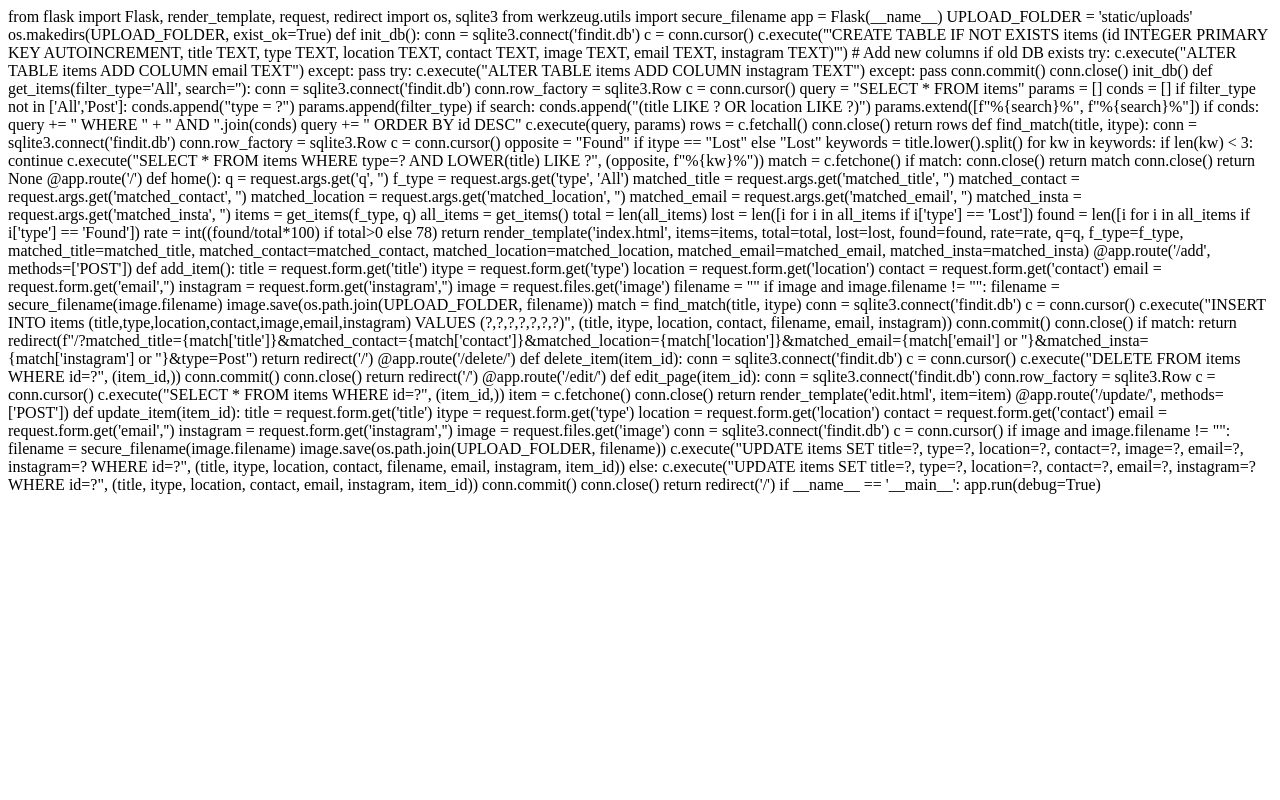
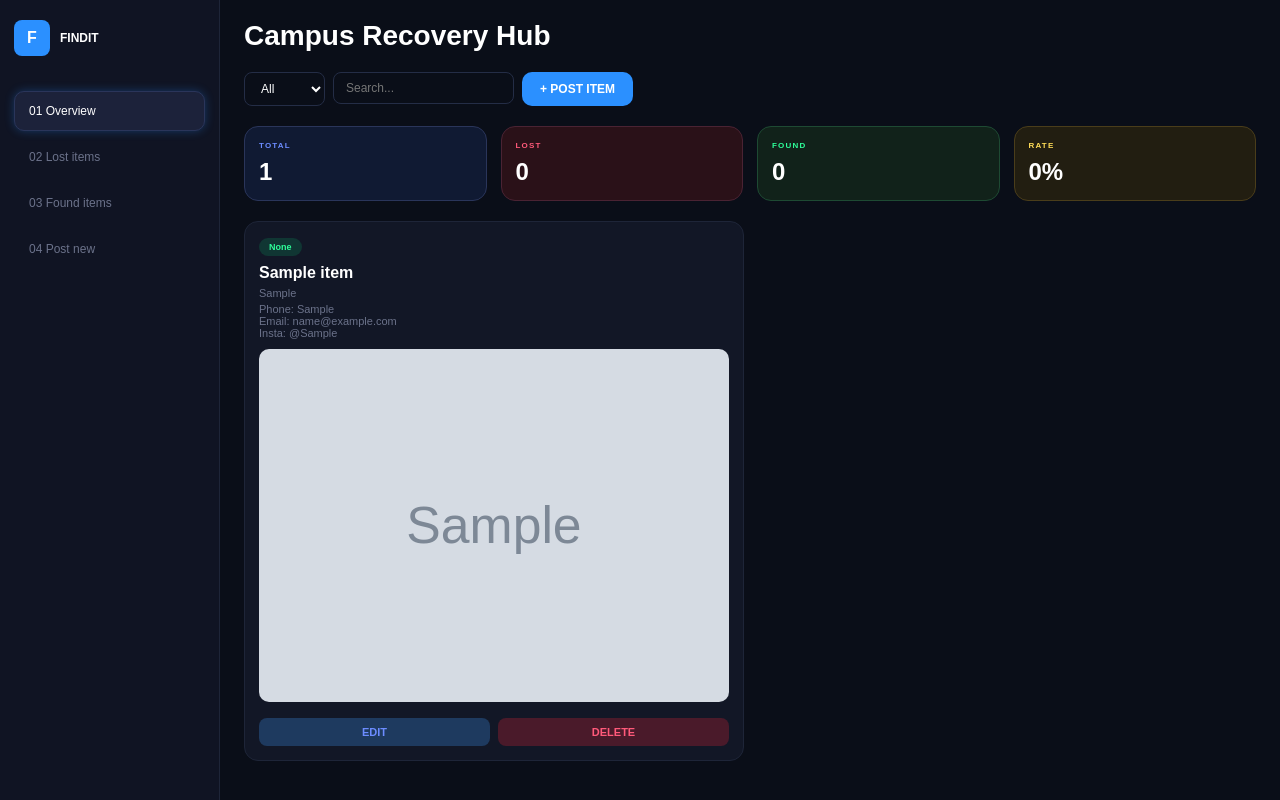
Before and after one commit to banuteja430-cell/final-find-it, a Flask app: page / in a window 1280 px wide. Run offline with Flask 3, Linux system fonts and the light colour scheme; tables that the repository leaves empty hold one stand-in row (values such as "Sample post"); grey boxes marked "Sample" are stand-in pictures.

Commit message:
Update index.html

```diff
--- a/templates/index.html
+++ b/templates/index.html
@@ -1,146 +1,135 @@
-from flask import Flask, render_template, request, redirect
-import os, sqlite3
-from werkzeug.utils import secure_filename
-app = Flask(__name__)
-UPLOAD_FOLDER = 'static/uploads'
-os.makedirs(UPLOAD_FOLDER, exist_ok=True)
+<!DOCTYPE html>
+<html>
+<head>
+<meta name="viewport" content="width=device-width, initial-scale=1">
+<title>FindIt</title>
+<style>
+*{margin:0;padding:0;box-sizing:border-box}
+body{background:#0a0e18;color:#cdd6e0;font-family:Arial;display:flex;min-height:100vh}
+.sidebar{width:220px;background:#101423;border-right:1px solid #1e2538;padding:20px 14px;position:fixed;height:100vh;left:0;top:0}
+.logo{display:flex;gap:10px;align-items:center;margin-bottom:35px}
+.logo-icon{width:36px;height:36px;background:#2b90ff;border-radius:8px;display:flex;align-items:center;justify-content:center;font-weight:900;color:#fff}
+.menu{list-style:none}
+.menu li{padding:12px 14px;border-radius:10px;font-size:12px;color:#6b728a;margin-bottom:6px;cursor:pointer;border:1px solid transparent}
+.menu li.active{background:#1c223a;color:#fff;border-color:#2a355a;box-shadow:0 0 10px rgba(43,144,255,0.3)}
+.main{flex:1;margin-left:220px;padding:20px 24px}
+.title{font-size:28px;font-weight:900;color:#fff}
+.stats{display:grid;grid-template-columns:1fr 1fr 1fr 1fr;gap:14px;margin:20px 0}
+.card{border-radius:14px;padding:14px;border:1px solid}
+.c1{background:#101a33;border-color:#2a355a}.c1 .card-label{color:#6c8cff}
+.c2{background:#2a1118;border-color:#4a2333}.c2 .card-label{color:#ff5a7a}
+.c3{background:#11221a;border-color:#1e4a33}.c3 .card-label{color:#2eff9a}
+.c4{background:#221e11;border-color:#4a3d1a}.c4 .card-label{color:#ffdd57}
+.card-label{font-size:8px;letter-spacing:0.15em;font-weight:700}
+.card-val{font-size:24px;font-weight:900;margin-top:8px;color:#fff}
+.grid{display:grid;grid-template-columns:1fr 1fr;gap:12px}
+.item-card{background:#121726;border:1px solid #1e2538;border-radius:14px;padding:14px}
+.badge{font-size:9px;padding:4px 10px;border-radius:20px;font-weight:800}
+.form-card{background:#121726;border:1px solid #1e2538;border-radius:16px;padding:20px;margin-top:20px}
+.form-card input,.form-card select{width:100%;margin:7px 0;padding:12px;background:#0a0e18;border:1px solid #242d46;border-radius:10px;color:#fff}
+.btn{padding:10px 18px;background:#2b90ff;color:#fff;border-radius:10px;border:none;font-size:12px;font-weight:800;cursor:pointer}
+.select,.search{background:#0a0e18;border:1px solid #242d46;border-radius:8px;color:#fff;padding:8px 12px;font-size:12px}
+.match-banner{background:#11221a;border:2px solid #00ff88;color:#fff;padding:20px;border-radius:14px;text-align:center;margin-bottom:20px}
+.wa-btn{background:#25D366;color:#fff;padding:12px 20px;border-radius:10px;text-decoration:none;font-weight:900;display:inline-block;margin:6px}
+.email-btn{background:#EA4335;color:#fff;padding:12px 20px;border-radius:10px;text-decoration:none;font-weight:900;display:inline-block;margin:6px}
+.insta-btn{background:linear-gradient(45deg,#f09433,#e6683c,#dc2743,#cc2366,#bc1888);color:#fff;padding:12px 20px;border-radius:10px;text-decoration:none;font-weight:900;display:inline-block;margin:6px}
+</style>
+{% if matched_title %}
+<script>
+window.onload = function(){
+  const contact = "{{ matched_contact }}";
+  const title = "{{ matched_title }}";
+  alert("MATCH FOUND! Item: " + title + " | Contact: " + contact + "\n\nChoose how to contact the lost person - WhatsApp, Email, or Instagram!");
+}
+</script>
+{% endif %}
+</head>
+<body>
+<div class="sidebar">
+<div class="logo"><div class="logo-icon">F</div><div style="font-size:12px;font-weight:800;color:#fff">FINDIT</div></div>
+<ul class="menu">
+<li id="m1" onclick="window.location.href='/'">01 Overview</li>
+<li id="m2" onclick="window.location.href='/?type=Lost'">02 Lost items</li>
+<li id="m3" onclick="window.location.href='/?type=Found'">03 Found items</li>
+<li id="m4" onclick="window.location.href='/?type=Post'">04 Post new</li>
+</ul>
+</div>
+<div class="main">
+<div class="title">Campus Recovery Hub</div>
 
-def init_db():
-    conn = sqlite3.connect('findit.db')
-    c = conn.cursor()
-    c.execute('''CREATE TABLE IF NOT EXISTS items
-                 (id INTEGER PRIMARY KEY AUTOINCREMENT, title TEXT, type TEXT, location TEXT, contact TEXT, image TEXT, email TEXT, instagram TEXT)''')
-    # Add new columns if old DB exists
-    try: c.execute("ALTER TABLE items ADD COLUMN email TEXT")
-    except: pass
-    try: c.execute("ALTER TABLE items ADD COLUMN instagram TEXT")
-    except: pass
-    conn.commit()
-    conn.close()
-init_db()
+{% if matched_title %}
+<div class="match-banner">
+<h3 style="color:#00ff88">MATCH FOUND!</h3>
+<p style="margin-top:8px">We found matching item: <b>{{ matched_title }}</b> at {{ matched_location }}</p>
+<p style="margin-top:6px;font-size:13px">Contact details of lost person:</p>
+<p style="margin-top:6px"><b>Phone:</b> {{ matched_contact }} {% if matched_email %}| <b>Email:</b> {{ matched_email }}{% endif %} {% if matched_insta %}| <b>Instagram:</b> @{{ matched_insta }}{% endif %}</p>
+<div style="margin-top:14px">
+<a class="wa-btn" href="https://wa.me/91{{ matched_contact }}?text=Hi!%20I%20found%20your%20lost%20item%20{{ matched_title }}%20at%20{{ matched_location }}.%20Contact%20me%20to%20collect." target="_blank">WhatsApp Message</a>
+{% if matched_email %}
+<a class="email-btn" href="mailto:{{ matched_email }}?subject=Found Your Lost Item: {{ matched_title }}&body=Hi,%0D%0A%0D%0AI found your lost item {{ matched_title }} at {{ matched_location }}.%0D%0APlease contact me to collect it.%0D%0A%0D%0AThanks,%0D%0AFindIt App" target="_blank">Send Email</a>
+{% endif %}
+{% if matched_insta %}
+<a class="insta-btn" href="https://instagram.com/{{ matched_insta }}" target="_blank">Instagram @{{ matched_insta }}</a>
+{% endif %}
+</div>
+<p style="margin-top:10px;font-size:11px;color:#6b728a">Click any button above to directly contact the lost person</p>
+</div>
+{% endif %}
 
-def get_items(filter_type='All', search=''):
-    conn = sqlite3.connect('findit.db')
-    conn.row_factory = sqlite3.Row
-    c = conn.cursor()
-    query = "SELECT * FROM items"
-    params = []
-    conds = []
-    if filter_type not in ['All','Post']:
-        conds.append("type = ?")
-        params.append(filter_type)
-    if search:
-        conds.append("(title LIKE ? OR location LIKE ?)")
-        params.extend([f"%{search}%", f"%{search}%"])
-    if conds:
-        query += " WHERE " + " AND ".join(conds)
-    query += " ORDER BY id DESC"
-    c.execute(query, params)
-    rows = c.fetchall()
-    conn.close()
-    return rows
+{% if f_type != 'Post' %}
+<div style="display:flex;gap:8px;margin:20px 0">
+<select class="select" onchange="window.location.href='/?type='+this.value"><option value="All" {% if f_type=='All' %}selected{% endif %}>All</option><option value="Lost" {% if f_type=='Lost' %}selected{% endif %}>Lost</option><option value="Found" {% if f_type=='Found' %}selected{% endif %}>Found</option></select>
+<form method="get"><input name="q" value="{{ q }}" class="search" placeholder="Search..."></form>
+<button class="btn" onclick="window.location.href='/?type=Post'">+ POST ITEM</button>
+</div>
+<div class="stats">
+<div class="card c1"><div class="card-label">TOTAL</div><div class="card-val">{{ total }}</div></div>
+<div class="card c2"><div class="card-label">LOST</div><div class="card-val">{{ lost }}</div></div>
+<div class="card c3"><div class="card-label">FOUND</div><div class="card-val">{{ found }}</div></div>
+<div class="card c4"><div class="card-label">RATE</div><div class="card-val">{{ rate }}%</div></div>
+</div>
+<div class="grid">
+{% for it in items %}
+<div class="item-card">
+<span class="badge" style="{% if it.type=='Lost' %}background:#ff2a5a22;color:#ff5a7a{% else %}background:#00ff8822;color:#2eff9a{% endif %}">{{ it.type }}</span>
+<div style="margin-top:10px;font-weight:800;color:#fff">{{ it.title }}</div>
+<div style="font-size:11px;color:#6b728a;margin-top:5px">{{ it.location }}</div>
+<div style="font-size:11px;color:#6b728a;margin-top:4px">Phone: {{ it.contact }} {% if it.email %}<br>Email: {{ it.email }}{% endif %} {% if it.instagram %}<br>Insta: @{{ it.instagram }}{% endif %}</div>
+{% if it.image %}<img src="/static/uploads/{{ it.image }}" style="width:100%;border-radius:10px;margin-top:10px">{% endif %}
+<div style="display:flex;gap:8px;margin-top:12px">
+<a href="/edit/{{ it.id }}" style="flex:1;background:#1e3a5f;color:#6c8cff;padding:8px;border-radius:8px;font-size:11px;font-weight:800;text-align:center;text-decoration:none">EDIT</a>
+<a href="/delete/{{ it.id }}" style="flex:1;background:#4a1a2a;color:#ff5a7a;padding:8px;border-radius:8px;font-size:11px;font-weight:800;text-align:center;text-decoration:none">DELETE</a>
+</div>
+</div>
+{% endfor %}
+</div>
+{% endif %}
 
-def find_match(title, itype):
-    conn = sqlite3.connect('findit.db')
-    conn.row_factory = sqlite3.Row
-    c = conn.cursor()
-    opposite = "Found" if itype == "Lost" else "Lost"
-    keywords = title.lower().split()
-    for kw in keywords:
-        if len(kw) < 3: continue
-        c.execute("SELECT * FROM items WHERE type=? AND LOWER(title) LIKE ?", (opposite, f"%{kw}%"))
-        match = c.fetchone()
-        if match:
-            conn.close()
-            return match
-    conn.close()
-    return None
+{% if f_type == 'Post' %}
+<div class="form-card" style="margin-top:30px">
+<h4 style="color:#fff;margin-bottom:14px;letter-spacing:0.1em">POST NEW ITEM</h4>
+<form action="/add" method="post" enctype="multipart/form-data">
+<input name="title" placeholder="Item Title - ex: Black Wallet" required>
+<select name="type" required><option value="Lost">Lost Item</option><option value="Found">Found Item</option></select>
+<input name="location" placeholder="Location - ex: Library, Canteen" required>
+<input name="contact" placeholder="Phone Number - ex: 7975165725" required>
+<input name="email" placeholder="Email - ex: name@gmail.com (Optional)">
+<input name="instagram" placeholder="Instagram Username - ex: yourname (Optional)">
+<input type="file" name="image">
+<button class="btn" style="width:100%;margin-top:12px;padding:16px;font-size:14px" type="submit">POST ITEM NOW</button>
+</form>
+</div>
+{% endif %}
 
-@app.route('/')
-def home():
-    q = request.args.get('q', '')
-    f_type = request.args.get('type', 'All')
-    matched_title = request.args.get('matched_title', '')
-    matched_contact = request.args.get('matched_contact', '')
-    matched_location = request.args.get('matched_location', '')
-    matched_email = request.args.get('matched_email', '')
-    matched_insta = request.args.get('matched_insta', '')
-    items = get_items(f_type, q)
-    all_items = get_items()
-    total = len(all_items)
-    lost = len([i for i in all_items if i['type'] == 'Lost'])
-    found = len([i for i in all_items if i['type'] == 'Found'])
-    rate = int((found/total*100) if total>0 else 78)
-    return render_template('index.html', items=items, total=total, lost=lost, found=found, rate=rate, q=q, f_type=f_type,
-                           matched_title=matched_title, matched_contact=matched_contact, matched_location=matched_location,
-                           matched_email=matched_email, matched_insta=matched_insta)
-
-@app.route('/add', methods=['POST'])
-def add_item():
-    title = request.form.get('title')
-    itype = request.form.get('type')
-    location = request.form.get('location')
-    contact = request.form.get('contact')
-    email = request.form.get('email','')
-    instagram = request.form.get('instagram','')
-    image = request.files.get('image')
-    filename = ""
-    if image and image.filename != "":
-        filename = secure_filename(image.filename)
-        image.save(os.path.join(UPLOAD_FOLDER, filename))
-
-    match = find_match(title, itype)
-
-    conn = sqlite3.connect('findit.db')
-    c = conn.cursor()
-    c.execute("INSERT INTO items (title,type,location,contact,image,email,instagram) VALUES (?,?,?,?,?,?,?)",
-              (title, itype, location, contact, filename, email, instagram))
-    conn.commit()
-    conn.close()
-
-    if match:
-        return redirect(f"/?matched_title={match['title']}&matched_contact={match['contact']}&matched_location={match['location']}&matched_email={match['email'] or ''}&matched_insta={match['instagram'] or ''}&type=Post")
-    return redirect('/')
-
-@app.route('/delete/<int:item_id>')
-def delete_item(item_id):
-    conn = sqlite3.connect('findit.db')
-    c = conn.cursor()
-    c.execute("DELETE FROM items WHERE id=?", (item_id,))
-    conn.commit()
-    conn.close()
-    return redirect('/')
-
-@app.route('/edit/<int:item_id>')
-def edit_page(item_id):
-    conn = sqlite3.connect('findit.db')
-    conn.row_factory = sqlite3.Row
-    c = conn.cursor()
-    c.execute("SELECT * FROM items WHERE id=?", (item_id,))
-    item = c.fetchone()
-    conn.close()
-    return render_template('edit.html', item=item)
-
-@app.route('/update/<int:item_id>', methods=['POST'])
-def update_item(item_id):
-    title = request.form.get('title')
-    itype = request.form.get('type')
-    location = request.form.get('location')
-    contact = request.form.get('contact')
-    email = request.form.get('email','')
-    instagram = request.form.get('instagram','')
-    image = request.files.get('image')
-    conn = sqlite3.connect('findit.db')
-    c = conn.cursor()
-    if image and image.filename != "":
-        filename = secure_filename(image.filename)
-        image.save(os.path.join(UPLOAD_FOLDER, filename))
-        c.execute("UPDATE items SET title=?, type=?, location=?, contact=?, image=?, email=?, instagram=? WHERE id=?", (title, itype, location, contact, filename, email, instagram, item_id))
-    else:
-        c.execute("UPDATE items SET title=?, type=?, location=?, contact=?, email=?, instagram=? WHERE id=?", (title, itype, location, contact, email, instagram, item_id))
-    conn.commit()
-    conn.close()
-    return redirect('/')
-
-if __name__ == '__main__':
-    app.run(debug=True)
+</div>
+<script>
+const params = new URLSearchParams(window.location.search);
+const t = params.get('type');
+document.querySelectorAll('.menu li').forEach(e=>e.classList.remove('active'));
+if(t==='Lost') document.getElementById('m2').classList.add('active');
+else if(t==='Found') document.getElementById('m3').classList.add('active');
+else if(t==='Post') document.getElementById('m4').classList.add('active');
+else document.getElementById('m1').classList.add('active');
+</script>
+</body>
+</html>
```
